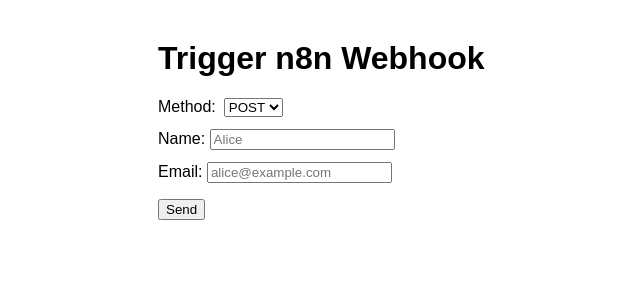
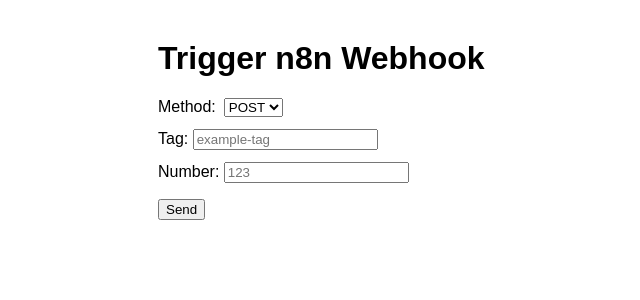
Before and after one commit to DaiyuxinFS/n8n-webhook-frontend, a Next.js app: page / in a window 1280 px wide. Shown: the top 300 px of the page, without its empty margins (162-802 px from the left). Built offline with nearby package versions, Linux system fonts and the light colour scheme.

Commit message:
feat: change form fields to tag and number

```diff
--- a/app/page.tsx
+++ b/app/page.tsx
@@ -46,12 +46,12 @@
         </label>
         <div style={{ marginTop: 12 }}>
           <label>
-            Name: <input name="name" placeholder="Alice" />
+            Tag: <input name="tag" placeholder="example-tag" />
           </label>
         </div>
         <div style={{ marginTop: 12 }}>
           <label>
-            Email: <input name="email" placeholder="alice@example.com" />
+            Number: <input name="number" placeholder="123" />
           </label>
         </div>
         <button type="submit" disabled={loading} style={{ marginTop: 16 }}>
```
